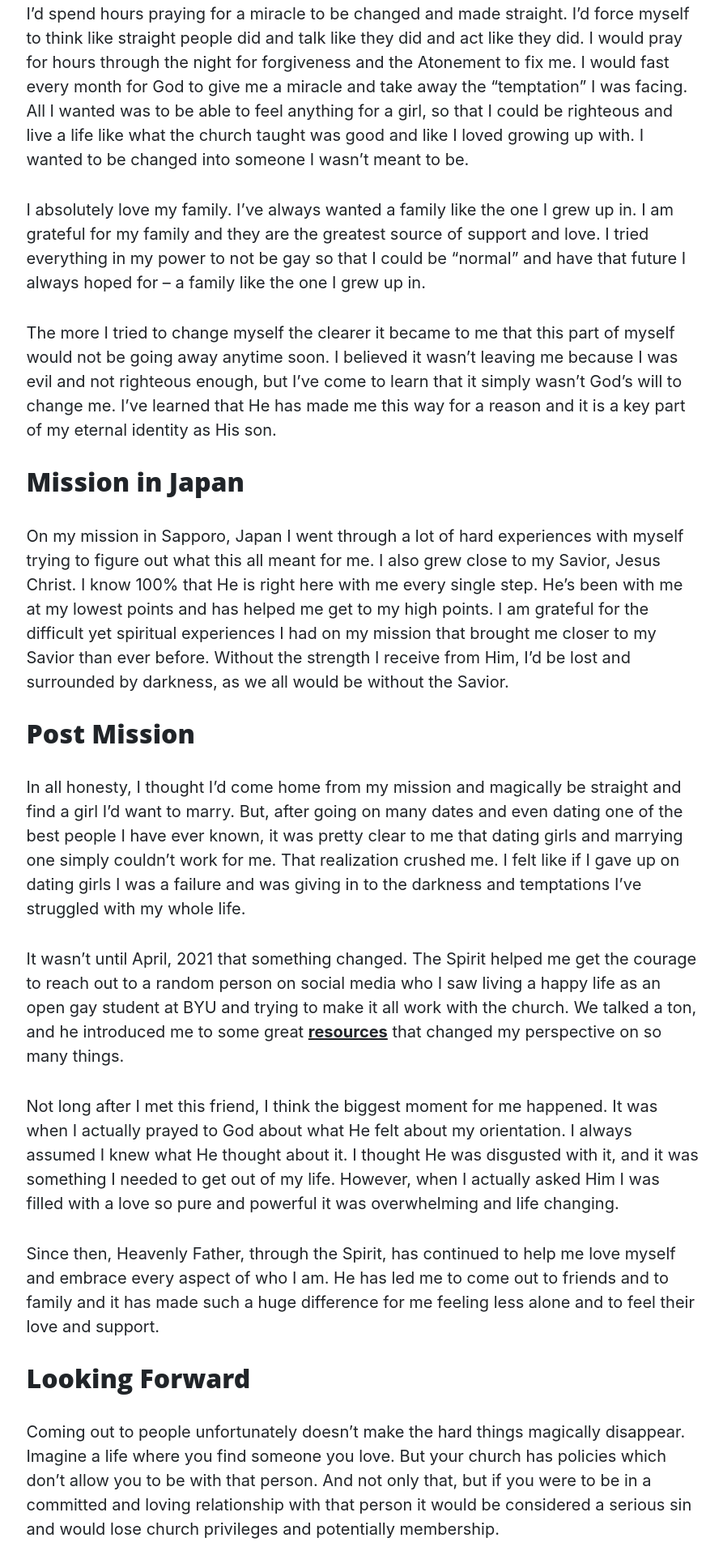
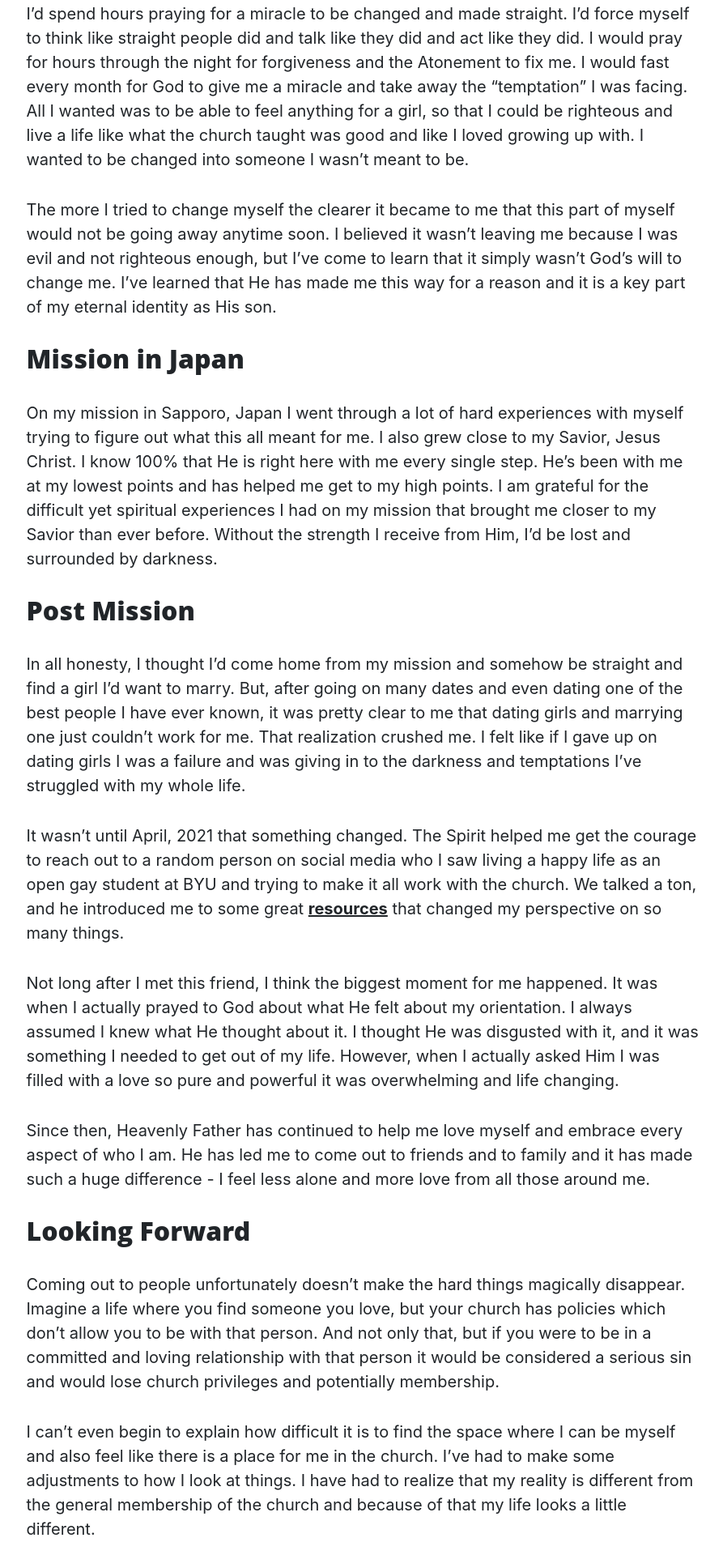
Before and after one commit to SpencerKing7/LearningToLoveV1, a Django app: page /story/ in a window 1280 px wide. Shown: the part 1347-3267 px from the top of the page at 81% size, without its empty margins (192-1085 px from the left). Run offline with Django 3.2, Linux system fonts and the light colour scheme; some libraries are stand-ins or nearby versions.

Commit message:
some changes to my story

```diff
--- a/templates/pages/story.html
+++ b/templates/pages/story.html
@@ -33,23 +33,23 @@
                 <br>
                 <h2>Teen Years</h2>
                 <p class="mb-0">I’d spend hours praying for a miracle to be changed and made straight. I’d force myself to think like straight people did and talk like they did and act like they did. I would pray for hours through the night for forgiveness and the Atonement to fix me. I would fast every month for God to give me a miracle and take away the “temptation” I was facing. All I wanted was to be able to feel anything for a girl, so that I could be righteous and live a life like what the church taught was good and like I loved growing up with. I wanted to be changed into someone I wasn’t meant to be.</p>
-                <p class="mb-0">I absolutely love my family. I’ve always wanted a family like the one I grew up in. I am grateful for my family and they are the greatest source of support and love. I tried everything in my power to not be gay so that I could be “normal” and have that future I always hoped for – a family like the one I grew up in.</p>
+                {% comment %} <p class="mb-0">I absolutely love my family. I’ve always wanted a family like the one I grew up in. I am grateful for my family and they are the greatest source of support and love. I tried everything in my power to not be gay so that I could be “normal” and have that future I always hoped for – a family like the one I grew up in.</p> {% endcomment %}
                 <p class="mb-0">The more I tried to change myself the clearer it became to me that this part of myself would not be going away anytime soon. I believed it wasn’t leaving me because I was evil and not righteous enough, but I’ve come to learn that it simply wasn’t God’s will to change me. I’ve learned that He has made me this way for a reason and it is a key part of my eternal identity as His son.</p>
 
                 <br>
                 <h2>Mission in Japan</h2>
-                <p class="mb-0">On my mission in Sapporo, Japan I went through a lot of hard experiences with myself trying to figure out what this all meant for me. I also grew close to my Savior, Jesus Christ. I know 100% that He is right here with me every single step. He’s been with me at my lowest points and has helped me get to my high points. I am grateful for the difficult yet spiritual experiences I had on my mission that brought me closer to my Savior than ever before. Without the strength I receive from Him, I’d be lost and surrounded by darkness, as we all would be without the Savior.</p>
+                <p class="mb-0">On my mission in Sapporo, Japan I went through a lot of hard experiences with myself trying to figure out what this all meant for me. I also grew close to my Savior, Jesus Christ. I know 100% that He is right here with me every single step. He’s been with me at my lowest points and has helped me get to my high points. I am grateful for the difficult yet spiritual experiences I had on my mission that brought me closer to my Savior than ever before. Without the strength I receive from Him, I’d be lost and surrounded by darkness.</p>
 
                 <br>
                 <h2>Post Mission</h2>
-                <p class="mb-0">In all honesty, I thought I’d come home from my mission and magically be straight and find a girl I’d want to marry. But, after going on many dates and even dating one of the best people I have ever known, it was pretty clear to me that dating girls and marrying one simply couldn’t work for me. That realization crushed me. I felt like if I gave up on dating girls I was a failure and was giving in to the darkness and temptations I’ve struggled with my whole life.</p>
+                <p class="mb-0">In all honesty, I thought I’d come home from my mission and somehow be straight and find a girl I’d want to marry. But, after going on many dates and even dating one of the best people I have ever known, it was pretty clear to me that dating girls and marrying one just couldn’t work for me. That realization crushed me. I felt like if I gave up on dating girls I was a failure and was giving in to the darkness and temptations I’ve struggled with my whole life.</p>
                 <p class="mb-0">It wasn’t until April, 2021 that something changed. The Spirit helped me get the courage to reach out to a random person on social media who I saw living a happy life as an open gay student at BYU and trying to make it all work with the church. We talked a ton, and he introduced me to some great <a href="{% url 'learnmore' %}" style="font-weight: bold">resources</a> that changed my perspective on so many things.</p>
                 <p class="mb-0">Not long after I met this friend, I think the biggest moment for me happened. It was when I actually prayed to God about what He felt about my orientation. I always assumed I knew what He thought about it. I thought He was disgusted with it, and it was something I needed to get out of my life. However, when I actually asked Him I was filled with a love so pure and powerful it was overwhelming and life changing.</p>
-                <p class="mb-0">Since then, Heavenly Father, through the Spirit, has continued to help me love myself and embrace every aspect of who I am. He has led me to come out to friends and to family and it has made such a huge difference for me feeling less alone and to feel their love and support.</p>
+                <p class="mb-0">Since then, Heavenly Father has continued to help me love myself and embrace every aspect of who I am. He has led me to come out to friends and to family and it has made such a huge difference - I feel less alone and more love from all those around me.</p>
 
                 <br>
                 <h2>Looking Forward</h2>
-                <p class="mb-0">Coming out to people unfortunately doesn’t make the hard things magically disappear. Imagine a life where you find someone you love. But your church has policies which don’t allow you to be with that person. And not only that, but if you were to be in a committed and loving relationship with that person it would be considered a serious sin and would lose church privileges and potentially membership.</p>
+                <p class="mb-0">Coming out to people unfortunately doesn’t make the hard things magically disappear. Imagine a life where you find someone you love, but your church has policies which don’t allow you to be with that person. And not only that, but if you were to be in a committed and loving relationship with that person it would be considered a serious sin and would lose church privileges and potentially membership.</p>
                 <p class="mb-0">I can’t even begin to explain how difficult it is to find the space where I can be myself and also feel like there is a place for me in the church. I’ve had to make some adjustments to how I look at things. I have had to realize that my reality is different from the general membership of the church and because of that my life looks a little different.</p>
                 <p class="mb-0">A recent experience might help you understand a little bit of what I experience in the church as a gay man. A very close person to me was able to get married recently and I was able to attend their wedding and watch them get sealed in the temple. It was a beautiful and spiritual experience and I was genuinely happy for them. But the whole ceremony was also so painful for me. My heart hurt because I felt like this is something I will never get to experience with someone I love. I felt sad, angry, and hopeless. I watched them smile at each other across the altar and I longed to have that for myself but in a different way. I try to keep moving forward with the hope that I will be able to be with a man I love in a way that my Heavenly Parents have prepared for me.</p>
                 <p class="mb-0">My ability to navigate this space comes from trusting in the revelation I receive for myself from the Spirit. My life is so much different than what I expected it to be. As I am figuring out what to do with so many complex parts of this all I know that I will be ok in the end. I know that because I am letting God lead my life and each decision I make. I am confident that however this all works out, it is not going to be how any of us expect, but it will be exactly how it should be.</p>
```
